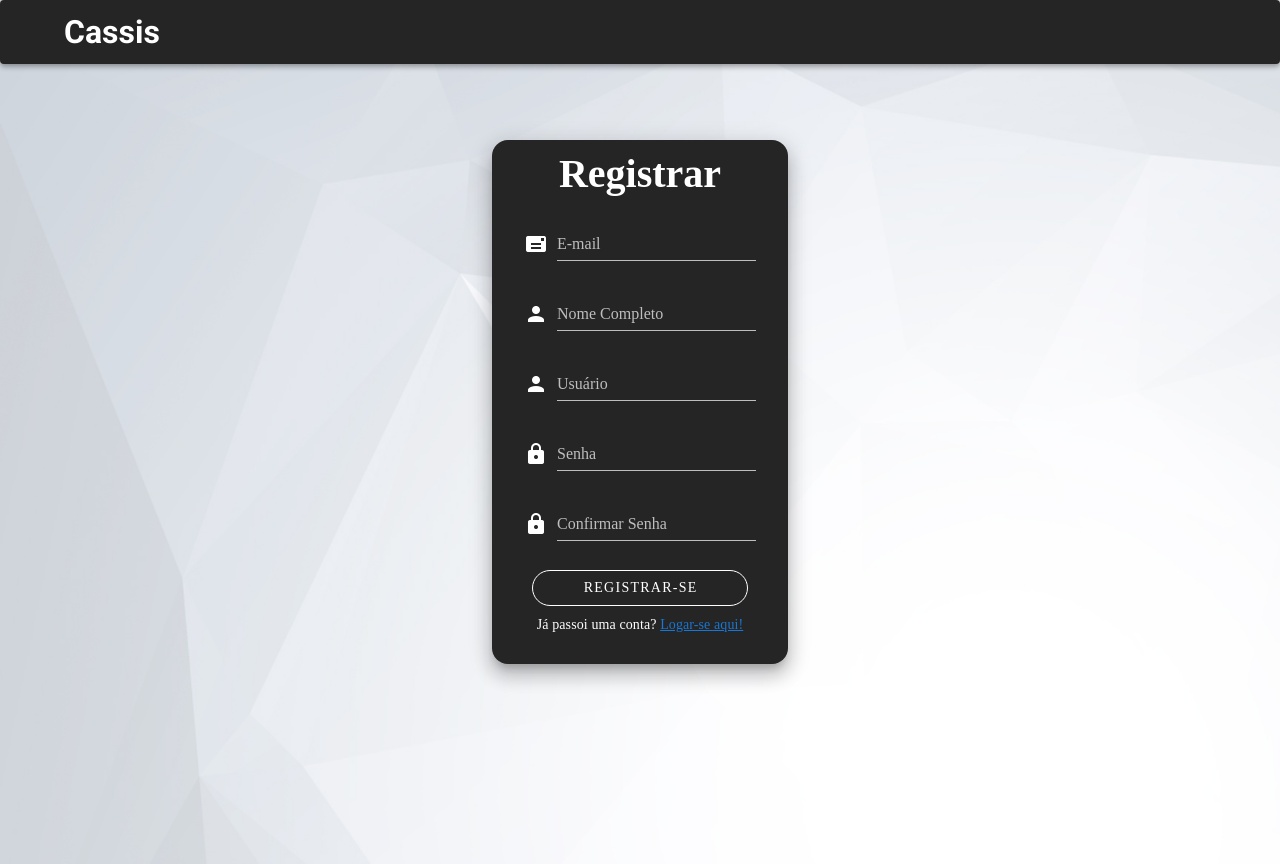
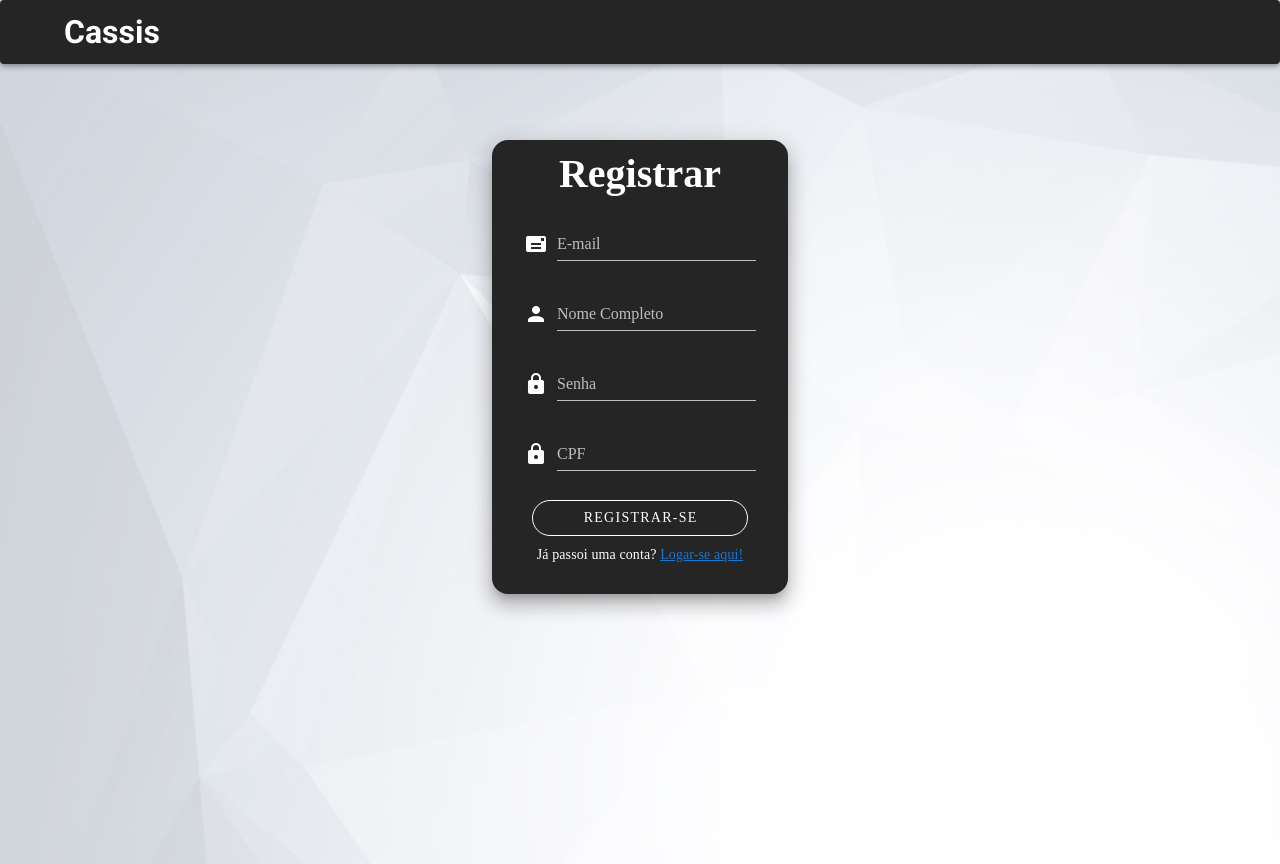
Before and after one commit to chrisdjst/redis-cassandra-frontend, a Vue app: page /register in a window 1280 px wide. Built offline with nearby package versions, Linux system fonts and the light colour scheme.

Commit message:
Commit arrumando a ligação entre front e back!
Adicionado Style.Vue pra deixar todas as funções em css em um lugar só!

```diff
--- a/src/App.vue
+++ b/src/App.vue
@@ -1,18 +1,20 @@
 <template>
   <v-app id="app">
-
+    <!-- Inicio botão scroll to top -->
+    <v-btn v-scroll="onScroll" v-show="fab" fab dark fixed bottom right color="primary" @click="toTop">
+      <v-icon>mdi-arrow-up</v-icon>
+    </v-btn>
+    <!-- Final botão scroll to top -->
     <v-app-bar rounded app dark color="#252525">
       <div class="d-flex align-center">
         <v-img alt="Cassis" class="mr-2" contain src="./assets/cassis4-icon.png" transition="scale-transition"
           width="40" />
-
         <h1>Cassis</h1>
       </div>
 
     </v-app-bar>
-
     <v-main>
-    <router-view />
+      <router-view />
     </v-main>
 
   </v-app>
@@ -23,31 +25,18 @@
 export default {
   name: 'App',
 
-    data: () => ({ isMobile: false }),
-
-    beforeDestroy () {
-      if (typeof window === 'undefined') return
-
-      window.removeEventListener('resize', this.onResize, { passive: true })
+  data: () => ({
+    fab: false
+  }),
+  methods: {
+    onScroll(e) {
+      if (typeof window === "undefined") return;
+      const top = window.pageYOffset || e.target.scrollTop || 0;
+      this.fab = top > 20;
     },
-
-    mounted () {
-      this.onResize()
-
-      window.addEventListener('resize', this.onResize, { passive: true })
-    },
-
-    methods: {
-      onResize () {
-        this.isMobile = window.innerWidth < 600
-      },
-    },
+    toTop() {
+      this.$vuetify.goTo(0);
+    }
+  }
 }
 </script>
-
-<style>
-#app {
-  background: url('./assets/Backgroud.jpg');
-  background-size: cover;
-}
-</style>
--- a/src/components/Login.vue
+++ b/src/components/Login.vue
@@ -23,7 +23,7 @@
                     Desenvolvimento Software consumindo dados NoSQL
                     <div class="teste">
                       <v-card-text>
-                        <v-form ref="form" @submit="submitForm">
+                        <v-form ref="form" >
 
                           <v-text-field label="Email" v-model="credentials.email" name="email"
                             prepend-icon="mdi-account" type="text" :rules="rules.email" required></v-text-field>
@@ -32,7 +32,7 @@
                             prepend-icon="mdi-lock" type="password" :rules="rules.password" required></v-text-field>
                           <v-card-actions>
                             <br><br><br>
-                            <v-btn outlined rounded block class="fonte" type="submit">
+                            <v-btn outlined rounded block class="fonte" v-on:click="submitForm">
                               Acessar
                             </v-btn>
                           </v-card-actions>
@@ -62,26 +62,26 @@ export default {
   name: 'Login',
   data() {
     return {
-      credentials: {},
+      credentials: {
+         email: '',
+         password: ''
+      },
       rules: {
         email: [v => !!v || "Email é obrigatório."],
         password: [
           v => !!v || "Senha é obrigatória.",
           v => (v && v.length > 4) || "A senha deve ser maior que 4 caracteres."
-        ],
-        form: {
-          // name: '',
-          email: '',
-          // cpf: '',
-          password: ''
-          // login: ''
-        }
-      }
+        ]
+      },
+
     }
   },
+
   methods: {
-    submitForm() {
-      axios.post('/login', this.form)
+    submitForm()
+    {
+      axios.post('http://localhost:3000/login', this.credentials,
+        {'Content-Type': 'application/json;charset=UTF-8', "Access-Control-Allow-Origin": "*"})
         .then((res) => {
           console.log(res)
         })
--- a/src/components/Register.vue
+++ b/src/components/Register.vue
@@ -12,32 +12,27 @@
                                             Registrar
                                         </div>
                                         <v-card-text>
-                                            <v-form ref="form" @submit="submitForm">
-                                                <v-text-field label="E-mail" v-model="credentials.email" name="email"
+                                            <v-form ref="form">
+                                                <v-text-field label="E-mail" v-model="form.email" name="email"
                                                     prepend-icon="mdi-mail" type="text" :rules="rules.email" required>
                                                 </v-text-field>
 
-                                                <v-text-field label="Nome Completo" v-model="credentials.name"
+                                                <v-text-field label="Nome Completo" v-model="form.nome"
                                                     name="Nome" prepend-icon="mdi-account" type="text"
                                                     :rules="rules.name" required>
                                                 </v-text-field>
 
-                                                <v-text-field label="Usuário" v-model="credentials.username"
-                                                    name="login" prepend-icon="mdi-account" type="text"
-                                                    :rules="rules.username" required>
+                                                <v-text-field label="Senha" v-model="form.senha" id="password"
+                                                    name="senha" prepend-icon="mdi-lock" type="password"
+                                                    :rules="rules.senha" required>
                                                 </v-text-field>
 
-                                                <v-text-field label="Senha" v-model="credentials.password" id="password"
-                                                    name="password" prepend-icon="mdi-lock" type="password"
-                                                    :rules="rules.password" required>
-                                                </v-text-field>
-
-                                                <v-text-field label="Confirmar Senha" v-model="credentials.cpf" id="cpf"
-                                                    name="cpf" prepend-icon="mdi-lock" type="password"
+                                                <v-text-field label="CPF" v-model="credentials.cpf" id="cpf"
+                                                    name="cpf" prepend-icon="mdi-lock" type="cpf"
                                                     :rules="rules.cpf" required>
                                                 </v-text-field>
                                                 <v-card-actions>
-                                                    <v-btn outlined rounded block class="fonte" type="submit">
+                                                    <v-btn outlined rounded block class="fonte" v-on:click="submitForm">
                                                         Registrar-se
                                                     </v-btn>
                                                 </v-card-actions>
@@ -59,6 +54,7 @@
 </template>
 
 <script>
+import axios from 'axios';
 export default {
     name: 'Login',
     props: {
@@ -71,24 +67,24 @@ export default {
                 email: [v => !!v || "E-mail é obrigatório."],
                 name: [v => !!v || "Nome é obrigatório."],
                 username: [v => !!v || "Usuário é obrigatório."],
-                password: [
+                senha: [
                     v => !!v || "Senha é obrigatória.",
                     v => (v && v.length > 4) || "A senha deve ser maior que 4 caracteres."],
                 cpf: [v => !!v || "CPF é obrigatório."]
                 // Confirmar passowrd     passwordConfirmationRule() {return () => (this.password === this.confirmPassword) || 'Password must match'},
             },
             form: {
-                name: '',
+                nome: '',
                 email: '',
                 cpf: '',
-                password: '',
-                login: ''
+                senha: '',
+                tipo_usuario: 'teste'
             }
         }
     },
     methods: {
         submitForm() {
-            axios.post('/register', this.form)
+            axios.post('http://localhost:3000/usuarios', this.form)
                 .then((res) => {
                     console.log(res)
                 })
@@ -103,18 +99,7 @@ export default {
 </script>
 
 <style>
-.letras {
-    left: 10%;
-    top: 15%;
-    bottom: 10%;
-    text-align: center;
-    font-family: 'Iceland';
-    font-style: normal;
-    font-weight: 200;
-    font-size: 40px;
-    line-height: 40px;
-    color: #ffffff;
-}
+
 
 .fonte {
     font-weight: bold;
--- /dev/null
+++ b/src/components/Style.vue
@@ -0,0 +1,55 @@
+<style>
+#app {
+  background: url('../assets/Backgroud.jpg');
+  background-size: cover;
+}
+
+.letras {
+    left: 10%;
+    top: 15%;
+    bottom: 10%;
+    text-align: center;
+    font-family: 'Iceland';
+    font-style: normal;
+    font-weight: 200;
+    font-size: 40px;
+    line-height: 40px;
+    color: #ffffff;
+}
+.borda {
+  border: 2px solid;
+  border-radius: 25px;
+}
+
+.teste {
+  color: #ffffff;
+  font-size: 40px;
+  font-weight: bold;
+}
+
+.fonte {
+  font-weight: bold;
+}
+
+.risco {
+  position: absolute;
+  left: 4%;
+  right: 60%;
+  top: 18%;
+  bottom: 86%;
+  border: 1px solid #ffffff;
+}
+
+.login-text {
+  left: 10%;
+  top: 10%;
+  bottom: 10%;
+
+  font-family: 'Iceland';
+  font-style: normal;
+  font-weight: 200;
+  font-size: 50px;
+  line-height: 40px;
+  color: #ffffff;
+}
+</style>
--- a/src/router/index.js
+++ b/src/router/index.js
@@ -3,6 +3,7 @@ import VueRouter from 'vue-router'
 import LoginView from '../views/LoginView.vue'
 import RegisterView from '../views/RegisterView.vue'
 import Inicial from '../components/Inicial.vue'
+import Style from '../components/Style.vue'
 
 Vue.use(VueRouter)
 
@@ -21,7 +22,12 @@ const routes = [
     path: '/inicial',
     name: 'inicial',
     component: Inicial
-  }
+  },
+  {
+    path: '/style',
+    name: 'Style',
+    component: Style
+}
 ]
 
 const router = new VueRouter({
```
